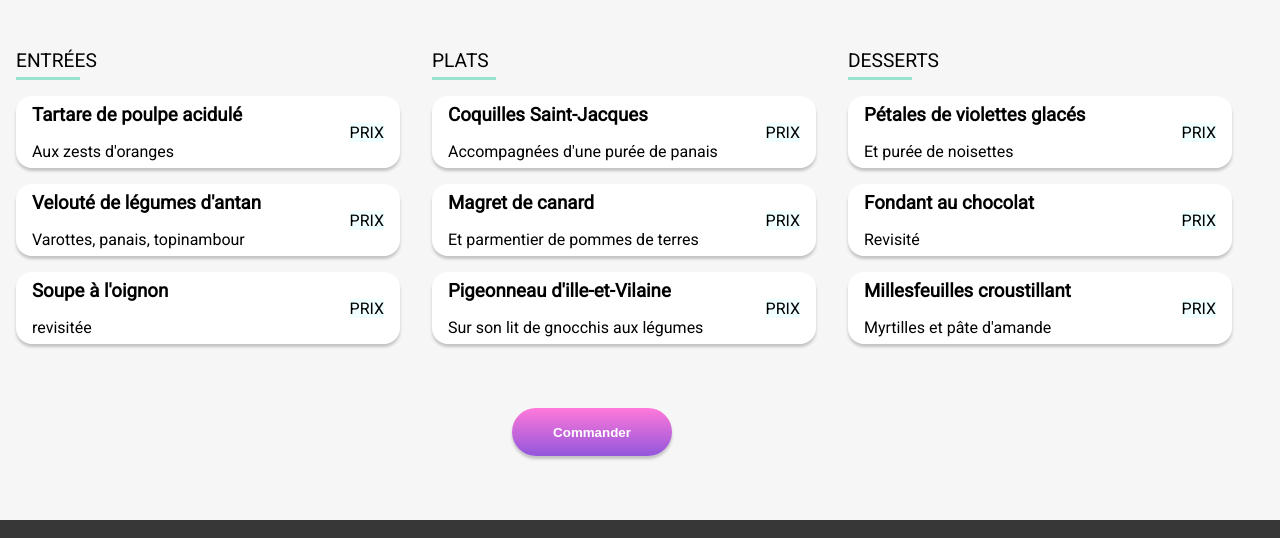
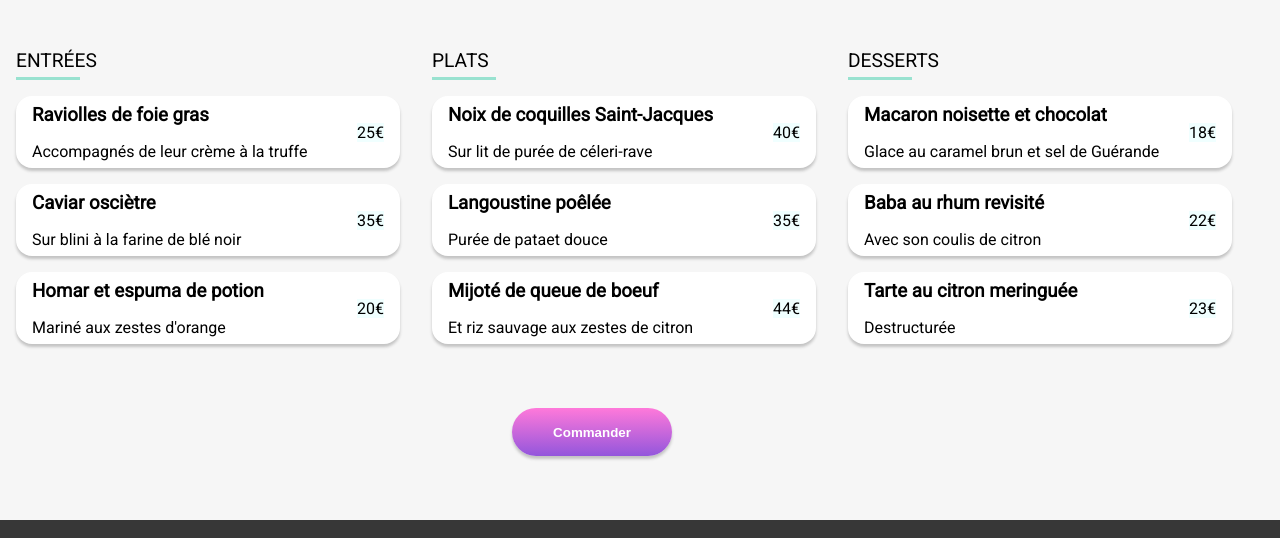
Before and after one commit to I-am-Thorfin/I-am-Thorfin.ohmyfood.github.io, a website: page pages/la_note_enchantee.html in a window 1280 px wide. Shown: the part 424-962 px from the top of the page. Drawn offline with Linux system fonts and the light colour scheme; a web font is replaced by a local one.

Commit message:
Modification des textes et corrections des erreurs html

```diff
--- a/pages/la_note_enchantee.html
+++ b/pages/la_note_enchantee.html
@@ -19,7 +19,7 @@
             <img src="../images/logo/ohmyfood.png" class="title--logo" alt="Logo Oh My Food"/>
         </div>
         <img class="header--img"
-                       src="../images/restaurants/toa-heftiba-DQKerTsQwi0-unsplash.jpg"
+                       src="../images/restaurants/stil-u2Lp8tXIcjw-unsplash.jpg"
                        alt="Un repas gastronomique, à la française"
                        />
     </header>
@@ -38,11 +38,11 @@
                     <li class="container container--recepe">
                         <div class="recepe__box">
                             <div class="recepe__box--txt">
-                                <h3>Tartare de poulpe acidulé</h3>
-                                <p>Aux zests d'oranges</p>
+                                <h3>Raviolles de foie gras</h3>
+                                <p>Accompagnés de leur crème à la truffe</p>
                             </div>
                             <div class="recepe__box--price">
-                                <span>PRIX</spanp>
+                                <span>25€</span>
                             </div>
                         </div>
                         <div class="recepe__check">
@@ -52,11 +52,11 @@
                     <li class="container container--recepe">
                         <div class="recepe__box">
                             <div class="recepe__box--txt">
-                                <h3>Velouté de légumes d'antan</h3>
-                                <p>Varottes, panais, topinambour</p>
+                                <h3>Caviar osciètre</h3>
+                                <p>Sur blini à la farine de blé noir</p>
                             </div>
                             <div class="recepe__box--price">
-                                <span>PRIX</spanp>
+                                <span>35€</span>
                             </div>
                         </div>
                         <div class="recepe__check">
@@ -66,11 +66,11 @@
                     <li class="container container--recepe">
                         <div class="recepe__box">
                             <div class="recepe__box--txt">
-                                <h3>Soupe à l'oignon</h3>
-                                <p>revisitée</p>
+                                <h3>Homar et espuma de potion</h3>
+                                <p>Mariné aux zestes d'orange</p>
                             </div>
                             <div class="recepe__box--price">
-                                <span>PRIX</spanp>
+                                <span>20€</span>
                             </div>
                         </div>
                         <div class="recepe__check">
@@ -85,11 +85,11 @@
                     <li class="container container--recepe">
                         <div class="recepe__box">
                             <div class="recepe__box--txt">
-                                <h3>Coquilles Saint-Jacques</h3>
-                                <p>Accompagnées d'une purée de panais</p>
+                                <h3>Noix de coquilles Saint-Jacques</h3>
+                                <p>Sur lit de purée de céleri-rave</p>
                             </div>
                             <div class="recepe__box--price">
-                                <span>PRIX</spanp>
+                                <span>40€</span>
                             </div>
                         </div>
                         <div class="recepe__check">
@@ -99,11 +99,11 @@
                     <li class="container container--recepe">
                         <div class="recepe__box">
                             <div class="recepe__box--txt">
-                                <h3>Magret de canard</h3>
-                                <p>Et parmentier de pommes de terres</p>
+                                <h3>Langoustine poêlée</h3>
+                                <p>Purée de pataet douce</p>
                             </div>
                             <div class="recepe__box--price">
-                                <span>PRIX</spanp>
+                                <span>35€</span>
                             </div>
                         </div>
                         <div class="recepe__check">
@@ -113,11 +113,11 @@
                     <li class="container container--recepe">
                         <div class="recepe__box">
                             <div class="recepe__box--txt">
-                                <h3>Pigeonneau d'ille-et-Vilaine</h3>
-                                <p>Sur son lit de gnocchis aux légumes</p>
+                                <h3>Mijoté de queue de boeuf</h3>
+                                <p>Et riz sauvage aux zestes de citron</p>
                             </div>
                             <div class="recepe__box--price">
-                                <span>PRIX</spanp>
+                                <span>44€</span>
                             </div>
                         </div>
                         <div class="recepe__check">
@@ -132,11 +132,11 @@
                     <li class="container container--recepe">
                         <div class="recepe__box">
                             <div class="recepe__box--txt">
-                                <h3>Pétales de violettes glacés</h3>
-                                <p>Et purée de noisettes</p>
+                                <h3>Macaron noisette et chocolat</h3>
+                                <p>Glace au caramel brun et sel de Guérande</p>
                             </div>
                             <div class="recepe__box--price">
-                                <span>PRIX</spanp>
+                                <span>18€</span>
                             </div>
                         </div>
                         <div class="recepe__check">
@@ -146,11 +146,11 @@
                     <li class="container container--recepe">
                         <div class="recepe__box">
                             <div class="recepe__box--txt">
-                                <h3>Fondant au chocolat</h3>
-                                <p>Revisité</p>
+                                <h3>Baba au rhum revisité</h3>
+                                <p>Avec son coulis de citron</p>
                             </div>
                             <div class="recepe__box--price">
-                                <span>PRIX</spanp>
+                                <span>22€</span>
                             </div>
                         </div>
                         <div class="recepe__check">
@@ -160,11 +160,11 @@
                     <li class="container container--recepe">
                         <div class="recepe__box">
                             <div class="recepe__box--txt">
-                                <h3>Millesfeuilles croustillant</h3>
-                                <p>Myrtilles et pâte d'amande</p>
+                                <h3>Tarte au citron meringuée</h3>
+                                <p>Destructurée</p>
                             </div>
                             <div class="recepe__box--price">
-                                <span>PRIX</spanp>
+                                <span>23€</span>
                             </div>
                         </div>
                         <div class="recepe__check">
```
Also changed, not shown: pages/a_la_française.html (+10 -10 lines), pages/le_delice_des_sens.html (+26 -26 lines).
